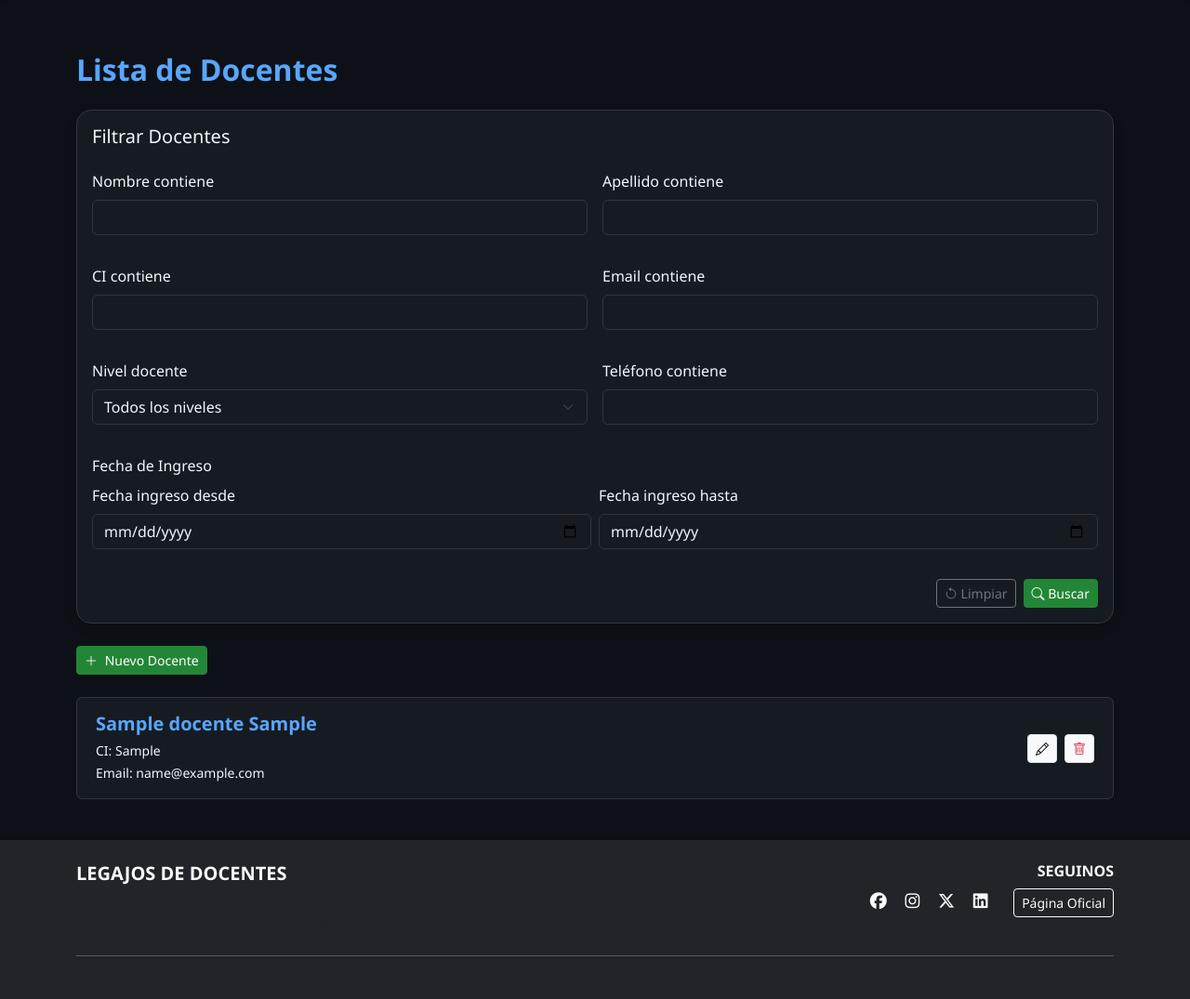
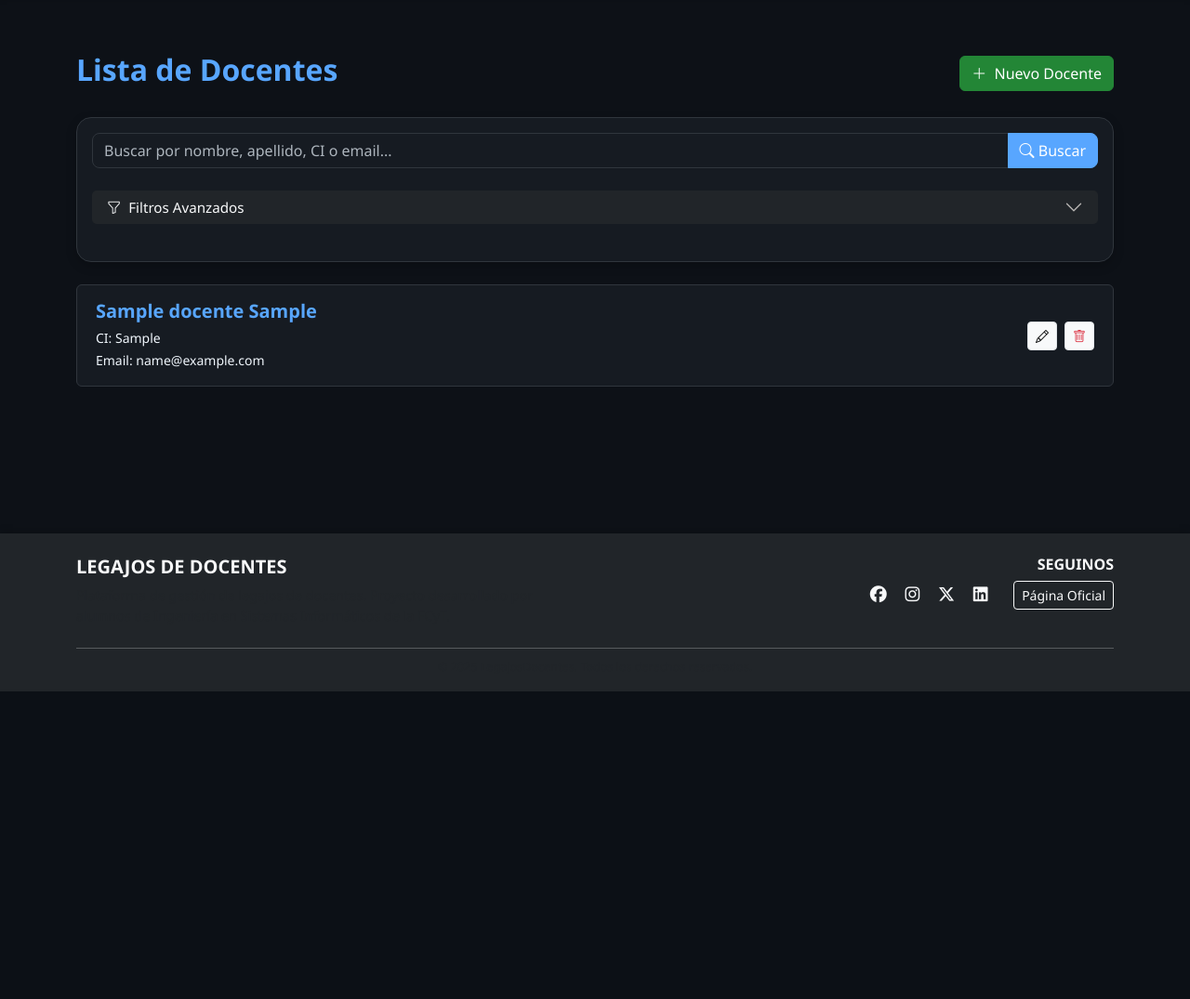
Before and after one commit to ivansosabz/legajos-de-docentes, a Django app: page /docente/ in a window 1280 px wide. Shown: the part 56-1131 px from the top of the page at 93% size. After the commit the page ends 800 px from the top, so only its background shows below. Run offline with Django 5.2, Linux system fonts and the light colour scheme; tables that the repository leaves empty hold one stand-in row (values such as "Sample post"); some libraries are stand-ins or nearby versions.

Commit message:
acordeo de filtros para docentes

```diff
--- a/legajodedocentes/docente/views.py
+++ b/legajodedocentes/docente/views.py
@@ -19,23 +19,40 @@
 # ------------------ DOCENTES ------------------
 
 def index(request):
-    docente_filter = DocenteFilter(request.GET, queryset=Docente.objects.all().order_by('nombre', 'apellido'))
+    search_query = request.GET.get('search', '')
 
-    paginator = Paginator(docente_filter.qs, DOCENTES_POR_PAGINA)
+    # Base queryset
+    docentes = Docente.objects.all().order_by('apellido', 'nombre')
+
+    # Aplicar búsqueda global si existe
+    if search_query:
+        docentes = docentes.filter(
+            Q(nombre__icontains=search_query) |
+            Q(apellido__icontains=search_query) |
+            Q(ci__icontains=search_query) |
+            Q(email__icontains=search_query)
+        )
+
+    # Aplicar filtros
+    docente_filter = DocenteFilter(request.GET, queryset=docentes)
+    docentes_filtrados = docente_filter.qs
+
+    # Paginación
+    paginator = Paginator(docentes_filtrados, 10)  # Ajusta el número por página
     page = request.GET.get('page')
 
     try:
-        docentes = paginator.page(page)
+        docentes_paginados = paginator.page(page)
     except PageNotAnInteger:
-        docentes = paginator.page(1)
+        docentes_paginados = paginator.page(1)
     except EmptyPage:
-        docentes = paginator.page(paginator.num_pages)
+        docentes_paginados = paginator.page(paginator.num_pages)
 
     return render(request, 'docentes/index.html', {
-        'docentes': docentes,
+        'docentes': docentes_paginados,
         'filter': docente_filter,
+        'search_query': search_query,
     })
-
 
 def view(request, id):
     docente = get_object_or_404(Docente, id=id)
@@ -74,36 +91,6 @@
 
 
 # ------------------ DOCUMENTOS ------------------
-
-# def documento(request):
-#     documento_filter = DocumentoFilter(
-#         request.GET,
-#         queryset=Documento.objects.all().order_by('-fecha_emision')
-#     )
-#     query = request.GET.get('search', '')
-#     # documentos_list = Documento.objects.filter(
-#     #     Q(nombre__icontains=query) |
-#     #     Q(docente__nombre__icontains=query) |
-#     #     Q(docente__apellido__icontains=query) |
-#     #     Q(docente__ci__icontains=query) |
-#     #     Q(tipo_documento__nombre__icontains=query)
-#     # ).order_by('-fecha_emision')
-#
-#     paginator = Paginator(documento_filter.qs, DOCUMENTOS_POR_PAGINA)
-#     page = request.GET.get('page')
-#
-#     try:
-#         documentos = paginator.page(page)
-#     except PageNotAnInteger:
-#         documentos = paginator.page(1)
-#     except EmptyPage:
-#         documentos = paginator.page(paginator.num_pages)
-#
-#     return render(request, 'documentos/index.html', {
-#         'documentos': documentos,
-#         # 'query': query,
-#         'filter': documento_filter,
-#     })
 def documento(request):
     # Obtener parámetros
     search_query = request.GET.get('search', '')
--- a/legajodedocentes/static/css/styles.css
+++ b/legajodedocentes/static/css/styles.css
@@ -309,3 +309,42 @@
     background-color: #2a2f3a;
     transition: background-color 0.2s ease-in-out;
 }
+
+/* Para mayor consistencia con los inputs */
+.accordion-button::after {
+    filter: invert(0.8);
+}
+
+/* Asegurar que no haya bordes residuales */
+.accordion-item, .accordion-button, .accordion-collapse {
+    border: none !important;
+    box-shadow: none !important;
+}
+
+/* Estilo para el estado activo */
+.accordion-button:not(.collapsed) {
+    background-color: transparent;
+    color: inherit;
+}
+.accordion-button {
+    background-color: var(--color-fondo-secundario);
+    color: var(--color-texto);
+    font-weight: 500;
+    border: none;
+    box-shadow: none !important;
+}
+
+.accordion-button.collapsed {
+    color: var(--color-texto);
+}
+
+.accordion-button:not(.collapsed) {
+    background-color: var(--color-fondo-claro);
+    color: var(--color-primario);
+}
+
+.accordion-body {
+    background-color: transparent;
+    color: var(--color-texto);
+    padding: 1rem 0.5rem;
+}
--- a/legajodedocentes/templates/docentes/index.html
+++ b/legajodedocentes/templates/docentes/index.html
@@ -18,16 +18,30 @@
 
   <div class="container mt-4">
     <!-- Encabezado y Controles -->
-    <h2 class="mb-4">Lista de Docentes</h2>
-
-    <!-- Formulario de Filtros -->
-    {% include 'layout/partials/filtro_docente.html' %}
-    <!-- Botones de Acción -->
-    <div class="mb-4 d-flex justify-content-between align-items-center">
-        <div>
-            <a href="{% url 'docente_create' %}" class="btn btn-primary btn-sm">
+    <div class="d-flex justify-content-between align-items-center mb-4">
+      <h2>Lista de Docentes</h2>
+      <a href="{% url 'docente_create' %}" class="btn btn-primary">
         <i class="bi bi-plus-lg me-1"></i> Nuevo Docente
       </a>
+    </div>
+
+    <!-- Sistema de Búsqueda y Filtrado -->
+    <div class="card mb-4">
+      <div class="card-body">
+        <form method="get">
+          <!-- Barra de Búsqueda Rápida -->
+          <div class="input-group mb-4">
+            <input type="text" name="search" class="form-control"
+                   placeholder="Buscar por nombre, apellido, CI o email..."
+                   value="{{ search_query }}">
+            <button class="btn btn-primary" type="submit">
+              <i class="bi bi-search"></i> Buscar
+            </button>
+          </div>
+
+          <!-- Filtros Avanzados -->
+          {% include 'layout/partials/filtro_acordeon_docente.html' %}
+        </form>
       </div>
     </div>
 
@@ -63,27 +77,25 @@
       </div>
     {% endif %}
 
-    <!-- Paginación Mejorada -->
+    <!-- Paginación -->
     {% if docentes.has_other_pages %}
       <nav class="mt-4" aria-label="Navegación de páginas">
         <ul class="pagination justify-content-center mb-0">
           <!-- Primera página -->
           <li class="page-item {% if not docentes.has_previous %}disabled{% endif %}">
-          <a class="page-link" href="?page=1{% if request.GET.search %}&search={{ request.GET.search }}{% endif %}"
-             aria-label="Primera página">
+            <a class="page-link" href="?page=1{% if request.GET.search %}&search={{ request.GET.search }}{% endif %}" aria-label="Primera página">
               <span aria-hidden="true">&laquo;&laquo;</span>
             </a>
           </li>
 
           <!-- Página anterior -->
           <li class="page-item {% if not docentes.has_previous %}disabled{% endif %}">
-          <a class="page-link" href="?page={% if docentes.has_previous %}{{ docentes.previous_page_number }}{% else %}1{% endif %}{% if request.GET.search %}&search={{ request.GET.search }}{% endif %}"
-             aria-label="Página anterior">
+            <a class="page-link" href="?page={{ docentes.previous_page_number }}{% if request.GET.search %}&search={{ request.GET.search }}{% endif %}" aria-label="Página anterior">
               <span aria-hidden="true">&laquo;</span>
             </a>
           </li>
 
-        <!-- Páginas cercanas -->
+          <!-- Rango de páginas -->
           {% for num in docentes.paginator.page_range %}
             {% if num > docentes.number|add:'-2' and num < docentes.number|add:'2' %}
               <li class="page-item {% if docentes.number == num %}active{% endif %}">
@@ -96,16 +108,14 @@
 
           <!-- Página siguiente -->
           <li class="page-item {% if not docentes.has_next %}disabled{% endif %}">
-          <a class="page-link" href="?page={% if docentes.has_next %}{{ docentes.next_page_number }}{% else %}{{ docentes.paginator.num_pages }}{% endif %}{% if request.GET.search %}&search={{ request.GET.search }}{% endif %}"
-             aria-label="Página siguiente">
+            <a class="page-link" href="?page={{ docentes.next_page_number }}{% if request.GET.search %}&search={{ request.GET.search }}{% endif %}" aria-label="Página siguiente">
               <span aria-hidden="true">&raquo;</span>
             </a>
           </li>
 
           <!-- Última página -->
           <li class="page-item {% if not docentes.has_next %}disabled{% endif %}">
-          <a class="page-link" href="?page={{ docentes.paginator.num_pages }}{% if request.GET.search %}&search={{ request.GET.search }}{% endif %}"
-             aria-label="Última página">
+            <a class="page-link" href="?page={{ docentes.paginator.num_pages }}{% if request.GET.search %}&search={{ request.GET.search }}{% endif %}" aria-label="Última página">
               <span aria-hidden="true">&raquo;&raquo;</span>
             </a>
           </li>
--- /dev/null
+++ b/legajodedocentes/templates/layout/partials/filtro_acordeon_docente.html
@@ -0,0 +1,38 @@
+{% load crispy_forms_tags %}
+
+<!-- Acordeón minimalista oscuro unificado -->
+<div class="accordion border-0 mb-4" id="filtrosDocenteAcordeon" style="--bs-accordion-border-width: 0;">
+    <div class="accordion-item bg-transparent border-0">
+        <h2 class="accordion-header">
+            <button class="accordion-button collapsed bg-dark text-light px-3 py-2 shadow-none"
+                    type="button"
+                    data-bs-toggle="collapse"
+                    data-bs-target="#collapseFiltrosDocente"
+                    aria-expanded="false"
+                    aria-controls="collapseFiltrosDocente"
+                    style="font-size: 0.95rem; border: none;">
+                <i class="bi bi-funnel me-2"></i> Filtros Avanzados
+            </button>
+        </h2>
+        <div id="collapseFiltrosDocente" class="accordion-collapse collapse border-0"
+             data-bs-parent="#filtrosDocenteAcordeon"
+             style="--bs-accordion-border-width: 0;">
+            <div class="accordion-body px-0 py-3">
+                <form method="get">
+                    <div class="row g-3">
+                        {{ filter.form|crispy }}
+                    </div>
+
+                    <div class="col-12 d-flex justify-content-end gap-2 pt-3">
+                        <a href="{% url 'docente' %}" class="btn btn-outline-light btn-sm">
+                            <i class="bi bi-arrow-counterclockwise me-1"></i> Limpiar
+                        </a>
+                        <button type="submit" class="btn btn-primary btn-sm">
+                            <i class="bi bi-funnel me-1"></i> Aplicar
+                        </button>
+                    </div>
+                </form>
+            </div>
+        </div>
+    </div>
+</div>
```
Also changed, not shown: legajodedocentes/templates/documentos/index.html (+22 -21 lines). Lines whose indentation alone changed are shown as unchanged.
